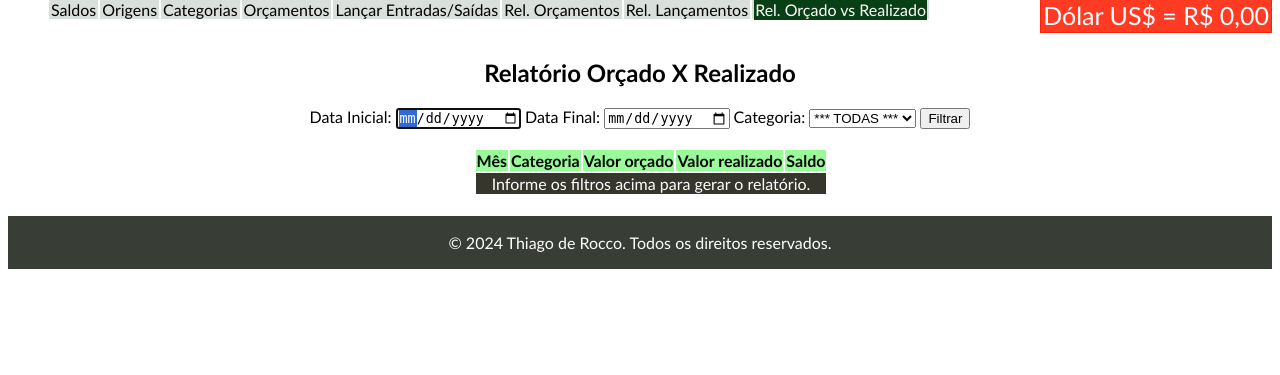
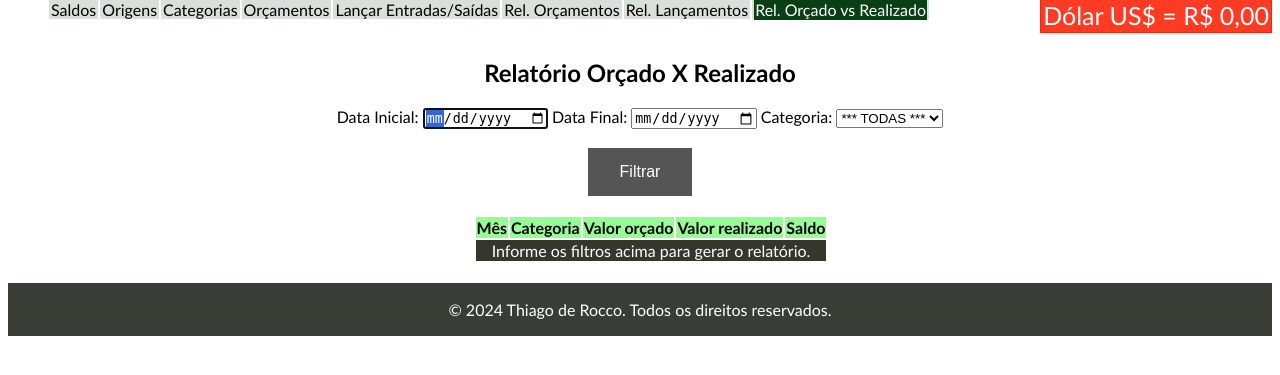
Before and after one commit to thiagorocco/projetos-django, a Django app: page /orc_real/ in a window 1280 px wide. Shown: the part 82-457 px from the top of the page. Run offline with Django 5.2, Linux system fonts and the light colour scheme; data that the repository does not hold is empty; some libraries are stand-ins or nearby versions.

Commit message:
Alteração no template orcado_realizado, botão submit

```diff
--- a/controle-financeiro/financeiro/templates/financeiro/orcado-realizado.html
+++ b/controle-financeiro/financeiro/templates/financeiro/orcado-realizado.html
@@ -18,7 +18,9 @@
                 {% endif %}
             {% endfor %}
         </select>
-        <input type="submit" value="Filtrar">
+        <br>
+        <br>
+        <input type="submit" value="Filtrar" class="button black">
     </form>
     <br>
     <table>
```
